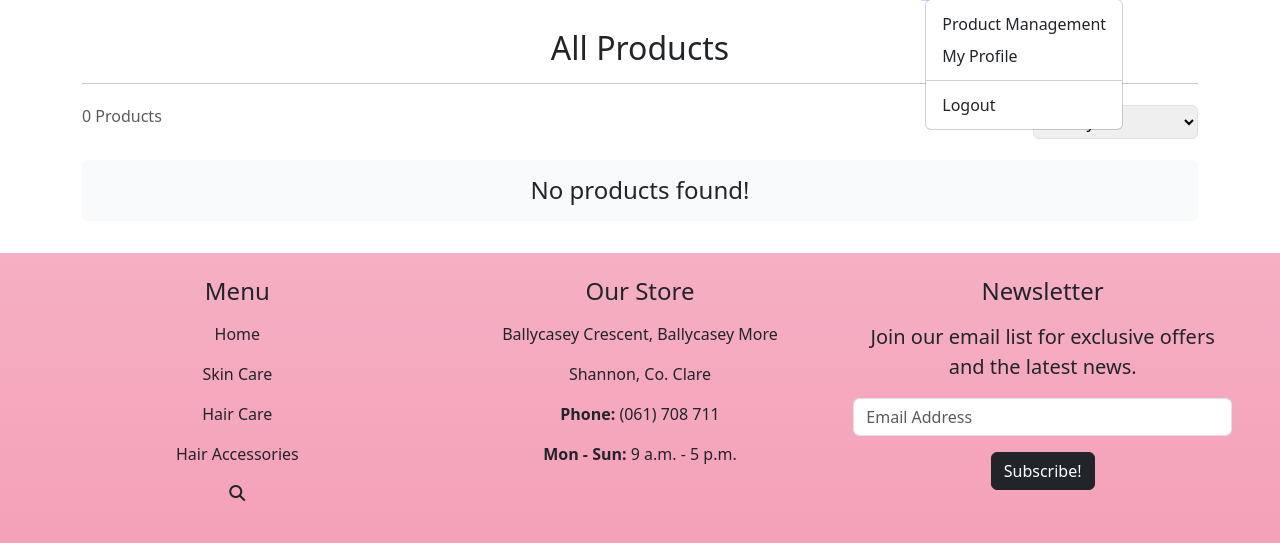
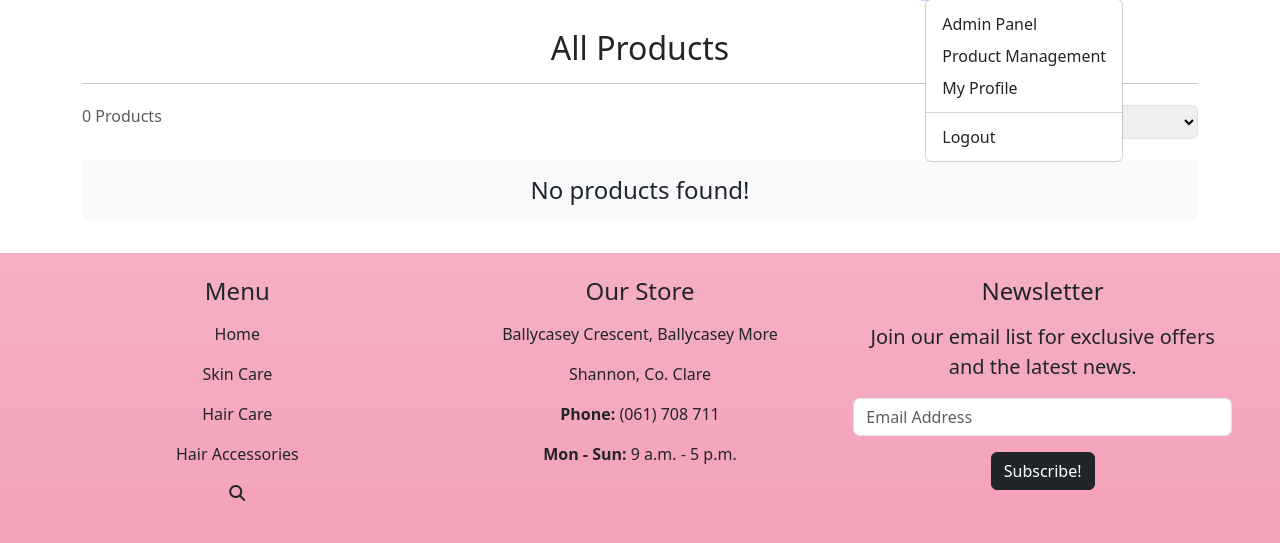
Before and after one commit to alexkavanagh-dev/the-salon-ecommerce, a Django app: page /products/ in a window 1280 px wide, after a click on "Account". Shown: the part 192-735 px from the top of the page. Run offline with Django 3.2, Linux system fonts and the light colour scheme; the visitor is signed in with stand-in values (Sample User, id 1); data that the repository does not hold is empty; some libraries are stand-ins or nearby versions.

Commit message:
Add admin panel land add product links to nav

```diff
--- a/templates/base.html
+++ b/templates/base.html
@@ -151,7 +151,8 @@
                 <ul class="dropdown-menu">
                   {% if request.user.is_authenticated %}
                     {% if request.user.is_superuser %}
-                    <li><a class="dropdown-item" href="#">Product Management</a></li>
+                    <li><a class="dropdown-item" href="{% url 'admin:index' %}">Admin Panel</a></li>
+                    <li><a class="dropdown-item" href="{% url 'add_product' %}">Product Management</a></li>
                     {% endif %}
                   <li><a class="dropdown-item" href="{% url 'profile' %}">My Profile</a></li>
                   <li><hr class="dropdown-divider"></li>
```
